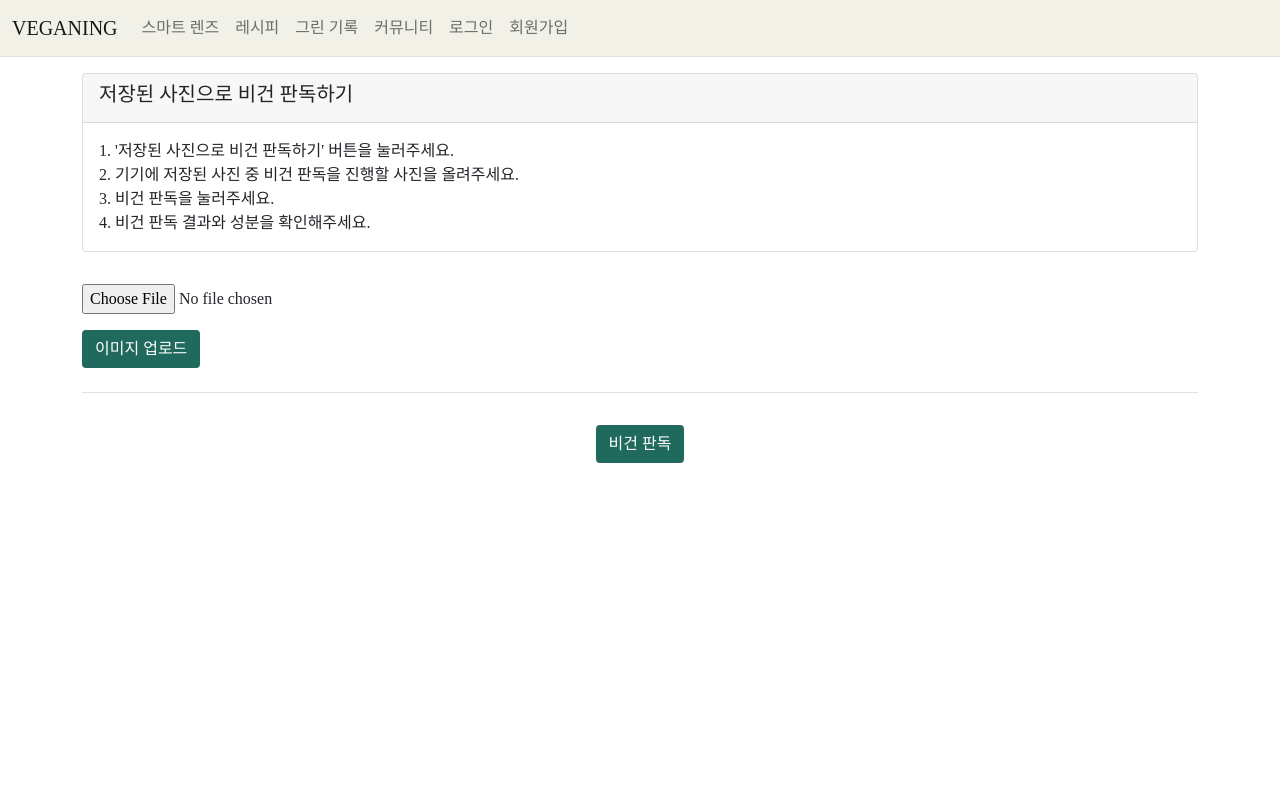
After one commit to isjmovo/oasisVeganingWeb, a Spring Boot app: page /vegan/img in a window 1280 px wide. The commit adds this page. Run offline with Spring Boot 4, Linux system fonts and the light colour scheme; some of the project's set-up classes (security, data sources, template engines, error pages and the like) are left out, and stand-ins take their place; some libraries are stand-ins or nearby versions; some web fonts are replaced.

Commit message:
231122 수정

```diff
--- a/build.gradle
+++ b/build.gradle
@@ -50,6 +50,8 @@ dependencies {
 
 	implementation 'org.apache.poi:poi:5.0.0' // 최신 버전 사용
 	implementation 'org.apache.poi:poi-ooxml:5.0.0' // 최신 버전 사용
+
+	implementation 'com.sun.speech:freets:1.2.2'
 }
 
 tasks.named('test') {
--- /dev/null
+++ b/src/main/java/com/ll/exam/oasisVeganingWeb/TTS/TTSService.java
@@ -0,0 +1,5 @@
+package com.ll.exam.oasisVeganingWeb.TTS;
+
+public interface TTSService {
+  byte[] convertTextToSpeech(String text);
+}
--- a/src/main/java/com/ll/exam/oasisVeganingWeb/check/CheckController.java
+++ b/src/main/java/com/ll/exam/oasisVeganingWeb/check/CheckController.java
@@ -1,5 +1,6 @@
 package com.ll.exam.oasisVeganingWeb.check;
 
+import com.ll.exam.oasisVeganingWeb.img.ImageService;
 import com.opencsv.exceptions.CsvException;
 import org.springframework.beans.factory.annotation.Autowired;
 import org.springframework.stereotype.Controller;
@@ -7,6 +8,9 @@ import org.springframework.ui.Model;
 import org.springframework.web.bind.annotation.GetMapping;
 import org.springframework.web.bind.annotation.PostMapping;
 import org.springframework.web.bind.annotation.RequestMapping;
+import org.springframework.web.bind.annotation.RequestParam;
+import org.springframework.web.multipart.MultipartFile;
+import org.springframework.web.servlet.ModelAndView;
 
 import java.io.IOException;
 import java.util.List;
@@ -20,6 +24,8 @@ public class CheckController {
   private ResultService resultService;
   @Autowired
   private CSVService csvService;
+  @Autowired
+  ImageService imageService;
 
   @GetMapping("/manual")
   public String manual(){
@@ -27,6 +33,11 @@ public class CheckController {
   }
 
   @GetMapping("/scan")
+  public String checkVegan() {
+    return "check_csv";
+  }
+
+  @GetMapping("/result")
   public String checkVeganForm(Model model) {
     try {
       // CSV 데이터를 읽어옴
@@ -43,7 +54,7 @@ public class CheckController {
     return "check_result"; // 결과를 표시하는 뷰 이름
   }
 
-  @PostMapping("/scan")
+  @PostMapping("/result")
   public String checkVegan(Model model) {
     try {
       // CSV 데이터를 읽어옴
@@ -90,4 +101,29 @@ public class CheckController {
       return "error_view"; // 오류 발생 시 표시할 뷰 페이지
     }
   }
+
+  @GetMapping("/img")
+  public String showUploadForm() {
+    return "check_img";
+  }
+
+  @PostMapping("/img")
+  public ModelAndView handleFileUpload(@RequestParam("file") MultipartFile file) {
+    ModelAndView modelAndView = new ModelAndView();
+
+    if (!file.isEmpty()) {
+      try {
+        imageService.saveImage(file); // 이미지 저장 서비스 호출
+
+        modelAndView.addObject("message", "이미지 업로드 성공");
+      } catch (Exception e) {
+        modelAndView.addObject("message", "이미지 업로드 실패: " + e.getMessage());
+      }
+    } else {
+      modelAndView.addObject("message", "이미지를 선택하세요.");
+    }
+
+    modelAndView.setViewName("check_img");
+    return modelAndView;
+  }
 }
--- a/src/main/java/com/ll/exam/oasisVeganingWeb/img/ImageController.java
+++ b/src/main/java/com/ll/exam/oasisVeganingWeb/img/ImageController.java
@@ -18,7 +18,7 @@ public class ImageController {
 
   @GetMapping("/upload")
   public String showUploadForm() {
-    return "check_form";
+    return "check_img";
   }
 
   @PostMapping("/upload")
@@ -37,7 +37,7 @@ public class ImageController {
       modelAndView.addObject("message", "이미지를 선택하세요.");
     }
 
-    modelAndView.setViewName("check_form");
+    modelAndView.setViewName("check_img");
     return modelAndView;
   }
 }
--- a/src/main/resources/application.properties
+++ b/src/main/resources/application.properties
@@ -51,7 +51,8 @@ spring.autoconfigure.exclude=org.springframework.cloud.aws.autoconfigure.context
 
 upload.dir=C:/work/img
 
-csv.file.path=C:/work/data2.csv
+#csv.file.path=C:/work/data2.csv
+csv.file.path=C:/work/data4.csv
 
 # Tesseract OCR 데이터 경로 설정
 spring.application.tesseract.dataPath=../../../tessdata/
--- /dev/null
+++ b/src/main/resources/templates/check_img.html
@@ -0,0 +1,50 @@
+<html xmlns:layout="http://ultraq.net.nz/thymeleaf/layout" xmlns:th="http://thymeleaf.org" layout:decorate="~{layout}">
+
+<div layout:fragment="content" class="container my-3">
+    <div class="card mt-3 my-3">
+        <div class="card-header">
+            <h5 class="card-title">저장된 사진으로 비건 판독하기</h5>
+        </div>
+        <div class="card-body">
+            <p class="card-text">
+                1. '저장된 사진으로 비건 판독하기' 버튼을 눌러주세요.
+                <br>
+                2. 기기에 저장된 사진 중 비건 판독을 진행할 사진을 올려주세요.
+                <br>
+                3. 비건 판독을 눌러주세요.
+                <br>
+                4. 비건 판독 결과와 성분을 확인해주세요.
+            </p>
+        </div>
+    </div>
+    <!-- <div class="my-3 d-flex justify-content-center" style="height: 300px;"> -->
+    <!-- <input class="form-control w-75 p-3" type="file" id="formFile"> -->
+    <!-- <img
+            src="https://img1.daumcdn.net/thumb/R1280x0/?scode=mtistory2&fname=https%3A%2F%2Fblog.kakaocdn.net%2Fdn%2Fc6adBI%2FbtsuGmHqNTZ%2Foo7remGfUfgdu42XKZuMkk%2Fimg.png">
+    </div> -->
+
+    <div class="my-3">
+        <!-- <div class="d-grid gap-2 w-75"> -->
+        <form th:action="@{/img/upload}" method="post" enctype="multipart/form-data">
+            <input type="file" name="file" class="my-3">
+            <br>
+            <button class="btn" style="background-color: #206A5D; color: #FFFFFF;" type="submit">이미지 업로드</button>
+        </form>
+
+        <!-- <form th:action="@{/vegan/img}" method="get" enctype="multipart/form-data">
+                <button class="btn btn-primary" type="submit">OCR 실행</button>
+            </form> -->
+
+        <!-- </div> -->
+        <!-- <p th:if="${message}" th:text="${message}"></p> -->
+    </div>
+    <div class="my-3 border-bottom pb-2"></div>
+
+    <div class="d-flex justify-content-center mb-3">
+        <div class="box p-3">
+            <a class="btn" style="background-color: #206A5D; color: #FFFFFF;" th:href="@{/vegan/result}">비건 판독</a>
+        </div>
+    </div>
+</div>
+
+</html>
--- a/src/main/resources/templates/check_manual.html
+++ b/src/main/resources/templates/check_manual.html
@@ -44,7 +44,7 @@
 
         <div class="box p-3">
             <a class="btn" style="background-color: #206A5D; color: #FFFFFF;" th:href="@{/vegan/scan}">스캐너를 사용하여 비건 판독하기</a>
-            <a class="btn" style="background-color: #206A5D; color: #FFFFFF;" th:href="@{/vegan/img}">저장된 사진으로 비건 판독하기</a>
+            <a class="btn" style="background-color: #206A5D; color: #FFFFFF;" th:href="@{/img/upload}">저장된 사진으로 비건 판독하기</a>
         </div>
     </div>
 
--- a/src/main/resources/templates/mypage.html
+++ b/src/main/resources/templates/mypage.html
@@ -14,7 +14,8 @@
 
         <div class="card m-3" style="width: 200px; background-color: #F1F1E8;">
             <div class="card-body">
-                <p class="card-text">LEVEL: <span text=""></span></p>
+                <p class="card-text">LEVEL: 7<span text=""></span></p>
+                <p class="card-text">비건<span text=""></span></p>
             </div>
         </div>
 
--- a/src/main/resources/templates/recommend.html
+++ b/src/main/resources/templates/recommend.html
@@ -13,6 +13,9 @@
                 </div>
             </div>
         </div>
+        <div class="box p-3">
+            <a class="btn" style="background-color: #206A5D; color: #FFFFFF;" th:href="@{/main}">메인으로</a>
+        </div>
     </div>
 </div>
 
```
Also changed, not shown: src/main/java/com/ll/exam/oasisVeganingWeb/TTS/FreeTTSService.java (added, +18 -0 lines), src/main/java/com/ll/exam/oasisVeganingWeb/TTS/TTSController.java (added, +27 -0 lines), src/main/java/com/ll/exam/oasisVeganingWeb/green/GreenController.java (deleted, +0 -14 lines), src/main/resources/templates/check_form.html (deleted, +0 -53 lines).
